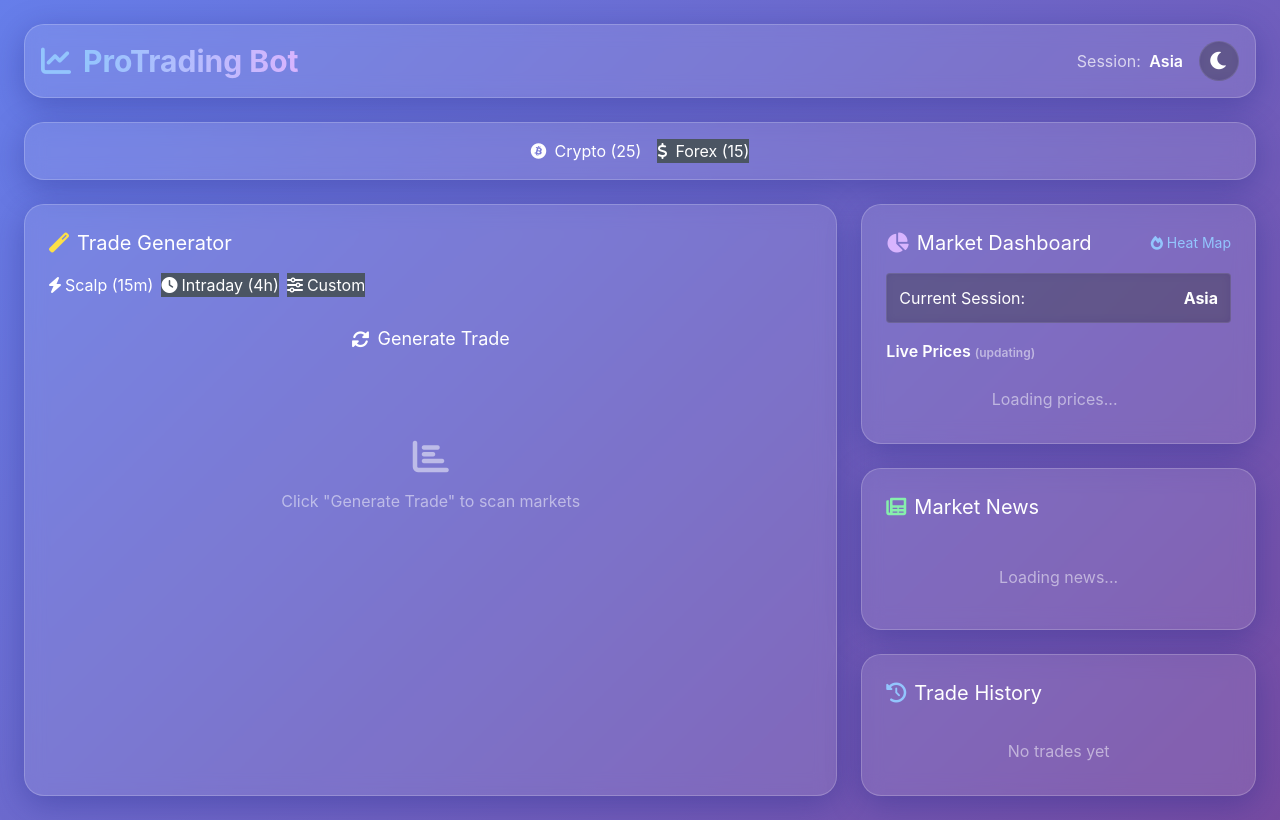
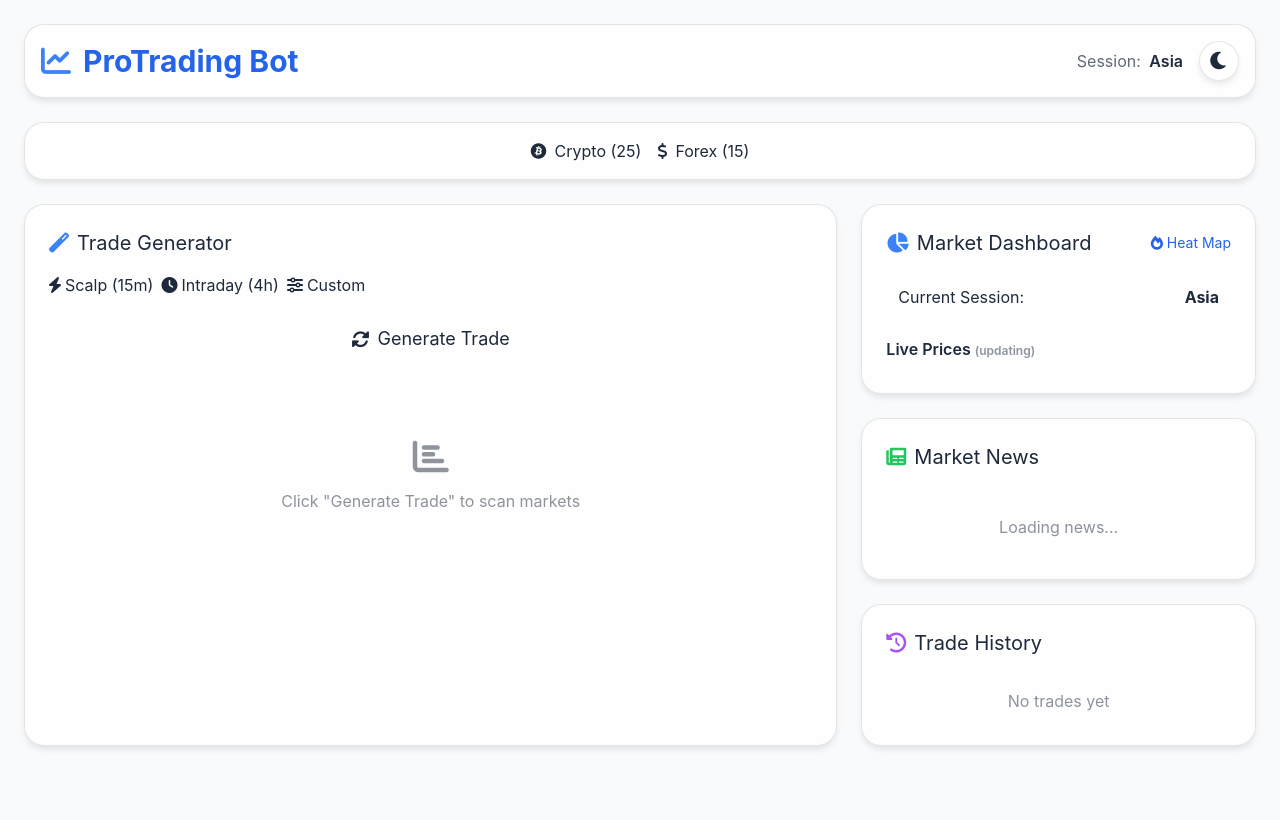
Before and after one commit to nabeelgaming858-wq/trading-bot-backend, a Python web app: template templates/index.html in a window 1280 px wide. After the commit the page ends 749 px from the top, so only its background shows below. Run offline with Jinja, Linux system fonts and the light colour scheme; the template is opened without the code that fills it, so the values that code supplies are empty; some libraries are stand-ins or nearby versions.

Commit message:
Refactor index.html for improved styling and functionality

```diff
--- a/templates/index.html
+++ b/templates/index.html
@@ -1,60 +1,49 @@
 <!DOCTYPE html>
-<html lang="en">
+<html lang="en" x-data="tradingBot()" x-init="init()" :class="{ 'dark': darkMode }">
 <head>
     <meta charset="UTF-8">
     <meta name="viewport" content="width=device-width, initial-scale=1.0, maximum-scale=1.0, user-scalable=yes">
     <title>ProTrading Bot | High-Probability Signals</title>
-    <!-- Tailwind CSS -->
     <script src="https://cdn.tailwindcss.com"></script>
-    <!-- Alpine.js -->
     <script defer src="https://cdn.jsdelivr.net/npm/alpinejs@3.x.x/dist/cdn.min.js"></script>
-    <!-- Font Awesome -->
     <link rel="stylesheet" href="https://cdnjs.cloudflare.com/ajax/libs/font-awesome/6.0.0-beta3/css/all.min.css">
     <style>
-        /* Theme variables */
         :root {
-            --bg-gradient: linear-gradient(135deg, #667eea 0%, #764ba2 100%);
-            --card-bg: rgba(255, 255, 255, 0.1);
-            --text: white;
-            --border: rgba(255,255,255,0.2);
-            --btn-secondary: #4b5563;
-        }
-        .dark {
-            --bg-gradient: linear-gradient(135deg, #1a1a2e 0%, #16213e 100%);
-            --card-bg: rgba(0, 0, 0, 0.5);
-            --text: #e0e0e0;
-            --border: rgba(255,255,255,0.1);
-            --btn-secondary: #2d3748;
+            --bg-light: #f8fafc;
+            --card-light: rgba(255,255,255,0.8);
+            --text-light: #1e293b;
+            --border-light: rgba(0,0,0,0.1);
+            --bg-dark: #0f172a;
+            --card-dark: rgba(15,23,42,0.8);
+            --text-dark: #e2e8f0;
+            --border-dark: rgba(255,255,255,0.1);
         }
         body {
-            background: var(--bg-gradient);
-            color: var(--text);
-            min-height: 100vh;
+            background: var(--bg-light);
+            color: var(--text-light);
             transition: background 0.3s, color 0.3s;
             font-family: 'Inter', sans-serif;
         }
+        .dark body {
+            background: var(--bg-dark);
+            color: var(--text-dark);
+        }
         .glass {
-            background: var(--card-bg);
+            background: var(--card-light);
             backdrop-filter: blur(10px);
-            -webkit-backdrop-filter: blur(10px);
-            border: 1px solid var(--border);
+            border: 1px solid var(--border-light);
             border-radius: 20px;
-            box-shadow: 0 8px 32px 0 rgba(31, 38, 135, 0.37);
+            box-shadow: 0 4px 6px -1px rgba(0,0,0,0.1);
         }
-        .glass-dark {
-            background: rgba(0, 0, 0, 0.3);
-            backdrop-filter: blur(5px);
-            border: 1px solid rgba(255,255,255,0.1);
-        }
-        .btn {
-            @apply px-4 py-2 rounded-lg transition-all duration-200 font-medium;
+        .dark .glass {
+            background: var(--card-dark);
+            border-color: var(--border-dark);
         }
         .btn-primary {
-            @apply bg-gradient-to-r from-blue-500 to-purple-500 hover:from-blue-600 hover:to-purple-600 text-white;
+            @apply bg-gradient-to-r from-blue-500 to-blue-600 hover:from-blue-600 hover:to-blue-700 text-white;
         }
         .btn-secondary {
-            background: var(--btn-secondary);
-            @apply text-white hover:opacity-80;
+            @apply bg-gray-200 hover:bg-gray-300 text-gray-800 dark:bg-gray-700 dark:hover:bg-gray-600 dark:text-white;
         }
         .price-updated {
             animation: pulse 0.5s;
@@ -64,32 +53,28 @@
             50% { opacity: 0.6; }
             100% { opacity: 1; }
         }
-        /* Custom scrollbar */
-        ::-webkit-scrollbar { width: 6px; }
-        ::-webkit-scrollbar-track { background: rgba(255,255,255,0.1); }
-        ::-webkit-scrollbar-thumb { background: rgba(255,255,255,0.3); border-radius: 10px; }
     </style>
 </head>
-<body class="p-4 md:p-6" x-data="tradingBot()" x-init="init()" :class="{ 'dark': darkMode }">
-    <div class="container mx-auto max-w-7xl">
-        <!-- Header with logo, session, theme toggle -->
+<body class="p-4 md:p-6">
+    <div class="container mx-auto max-w-7xl" x-data="tradingBot()" x-init="init()">
+        <!-- Header -->
         <div class="glass p-4 mb-6 flex flex-wrap items-center justify-between gap-4">
             <div class="flex items-center space-x-3">
-                <i class="fas fa-chart-line text-3xl text-blue-300"></i>
-                <h1 class="text-2xl md:text-3xl font-bold bg-clip-text text-transparent bg-gradient-to-r from-blue-300 to-purple-300">ProTrading Bot</h1>
+                <i class="fas fa-chart-line text-3xl text-blue-500"></i>
+                <h1 class="text-2xl md:text-3xl font-bold text-blue-600 dark:text-blue-400">ProTrading Bot</h1>
             </div>
             <div class="flex items-center space-x-4">
                 <div class="text-sm md:text-base">
                     <span class="opacity-70">Session:</span>
                     <span class="font-semibold ml-1 capitalize" x-text="session"></span>
                 </div>
-                <button @click="toggleTheme" class="w-10 h-10 rounded-full glass-dark flex items-center justify-center text-xl">
+                <button @click="toggleTheme" class="w-10 h-10 rounded-full glass flex items-center justify-center text-xl">
                     <i class="fas" :class="darkMode ? 'fa-sun' : 'fa-moon'"></i>
                 </button>
             </div>
         </div>
 
-        <!-- Asset Class Selector -->
+        <!-- Asset Selector -->
         <div class="glass p-4 mb-6 flex justify-center space-x-4">
             <button @click="assetClass = 'crypto'; fetchPrices(); fetchNews();" class="btn" :class="assetClass === 'crypto' ? 'btn-primary' : 'btn-secondary'">
                 <i class="fab fa-bitcoin mr-2"></i>Crypto (25)
@@ -101,9 +86,9 @@
 
         <!-- Main Grid -->
         <div class="grid grid-cols-1 lg:grid-cols-3 gap-6">
-            <!-- LEFT: Trade Generator -->
+            <!-- Left: Trade Generator -->
             <div class="lg:col-span-2 glass p-6">
-                <h2 class="text-xl mb-4 flex items-center"><i class="fas fa-magic mr-2 text-yellow-300"></i>Trade Generator</h2>
+                <h2 class="text-xl mb-4 flex items-center"><i class="fas fa-magic mr-2 text-blue-500"></i>Trade Generator</h2>
 
                 <!-- Trade Type Buttons -->
                 <div class="flex flex-wrap gap-2 mb-4">
@@ -118,10 +103,10 @@
                     </button>
                 </div>
 
-                <!-- Custom Duration Input (shown only when custom selected) -->
-                <div x-show="tradeType === 'custom'" class="mb-4 flex flex-wrap items-center gap-2" x-transition>
-                    <input type="number" x-model="customDuration" min="1" class="w-24 px-3 py-2 bg-black bg-opacity-30 rounded-lg border border-white border-opacity-20 text-white">
-                    <select x-model="customUnit" class="px-3 py-2 bg-black bg-opacity-30 rounded-lg border border-white border-opacity-20">
+                <!-- Custom Duration -->
+                <div x-show="tradeType === 'custom'" class="mb-4 flex flex-wrap items-center gap-2">
+                    <input type="number" x-model="customDuration" min="1" class="w-24 px-3 py-2 bg-white dark:bg-gray-800 rounded-lg border border-gray-300 dark:border-gray-600">
+                    <select x-model="customUnit" class="px-3 py-2 bg-white dark:bg-gray-800 rounded-lg border border-gray-300 dark:border-gray-600">
                         <option value="minutes">Minutes</option>
                         <option value="hours">Hours</option>
                         <option value="days">Days</option>
@@ -135,69 +120,45 @@
                     <span x-text="loading ? 'Scanning Markets...' : 'Generate Trade'"></span>
                 </button>
 
-                <!-- Trade Signal Card -->
-                <div x-show="signal" class="glass-dark p-6 rounded-xl" x-transition>
+                <!-- Top 3 Trades -->
+                <div x-show="signals.length > 0" class="space-y-4">
+                    <template x-for="(signal, index) in signals" :key="index">
+                        <div class="glass-dark p-4 rounded-xl border-l-4" :class="signal.direction === 'LONG' ? 'border-green-500' : 'border-red-500'">
                             <div class="flex justify-between items-start">
                                 <div>
-                            <span class="text-2xl font-bold" x-text="signal.asset"></span>
+                                    <span class="text-xl font-bold" x-text="signal.asset"></span>
                                     <span class="ml-2 px-2 py-1 text-xs rounded" :class="signal.direction === 'LONG' ? 'bg-green-500' : 'bg-red-500'" x-text="signal.direction"></span>
                                 </div>
                                 <div class="text-right">
                                     <div class="text-xs opacity-70">Confidence</div>
-                            <div class="text-xl font-bold" x-text="signal.confidence + '%'"></div>
+                                    <div class="text-lg font-bold" x-text="signal.confidence + '%'"></div>
                                 </div>
                             </div>
-                    <div class="grid grid-cols-2 md:grid-cols-4 gap-4 mt-4">
-                        <div>
-                            <div class="text-xs opacity-70">Entry</div>
-                            <div class="text-lg font-mono" x-text="signal.entry"></div>
+                            <div class="grid grid-cols-2 md:grid-cols-4 gap-2 mt-3 text-sm">
+                                <div><span class="opacity-70">Entry:</span> <span class="font-mono" x-text="signal.entry"></span></div>
+                                <div><span class="opacity-70">SL:</span> <span class="font-mono text-red-400" x-text="signal.stop_loss"></span></div>
+                                <div><span class="opacity-70">TP:</span> <span class="font-mono text-green-400" x-text="signal.take_profit"></span></div>
+                                <div><span class="opacity-70">Leverage:</span> <span class="font-mono" x-text="signal.leverage + 'x'"></span></div>
                             </div>
-                        <div>
-                            <div class="text-xs opacity-70">SL</div>
-                            <div class="text-lg font-mono text-red-300" x-text="signal.stop_loss + ' (' + signal.sl_percent + '%)'"></div>
+                            <p class="text-xs mt-2 opacity-80" x-text="signal.reason"></p>
                         </div>
-                        <div>
-                            <div class="text-xs opacity-70">TP</div>
-                            <div class="text-lg font-mono text-green-300" x-text="signal.take_profit + ' (' + signal.tp_percent + '%)'"></div>
-                        </div>
-                        <div>
-                            <div class="text-xs opacity-70">Leverage</div>
-                            <div class="text-lg font-mono" x-text="signal.leverage + 'x'"></div>
-                        </div>
-                    </div>
-                    <div class="grid grid-cols-2 gap-4 mt-2">
-                        <div>
-                            <div class="text-xs opacity-70">Duration</div>
-                            <div class="text-lg font-mono" x-text="signal.duration + ' min'"></div>
-                        </div>
-                        <div>
-                            <div class="text-xs opacity-70">Session</div>
-                            <div class="text-lg font-mono capitalize" x-text="signal.session"></div>
-                        </div>
-                    </div>
-                    <div class="mt-4 text-sm border-t border-white border-opacity-20 pt-4">
-                        <div class="font-semibold">Why this trade?</div>
-                        <p class="opacity-80" x-text="signal.reason"></p>
-                        <div class="mt-2 text-xs bg-black bg-opacity-30 p-2 rounded">
-                            <i class="fas fa-newspaper mr-1"></i> News: <span x-text="signal.news"></span>
-                        </div>
-                    </div>
+                    </template>
                 </div>
 
-                <!-- No trade placeholder -->
-                <div x-show="!signal && !loading" class="text-center py-12 opacity-50">
+                <!-- No trades placeholder -->
+                <div x-show="!signals.length && !loading" class="text-center py-12 opacity-50">
                     <i class="fas fa-chart-bar text-4xl mb-3"></i>
                     <p>Click "Generate Trade" to scan markets</p>
                 </div>
             </div>
 
-            <!-- RIGHT: Dashboard Panels -->
+            <!-- Right Panel -->
             <div class="space-y-6">
                 <!-- Market Dashboard -->
                 <div class="glass p-6">
                     <div class="flex justify-between items-center mb-4">
-                        <h2 class="text-xl flex items-center"><i class="fas fa-chart-pie mr-2 text-purple-300"></i>Market Dashboard</h2>
-                        <button @click="showHeatmap = true; fetchHeatmap()" class="text-sm text-blue-300 hover:underline">
+                        <h2 class="text-xl flex items-center"><i class="fas fa-chart-pie mr-2 text-blue-500"></i>Market Dashboard</h2>
+                        <button @click="showHeatmap = true; fetchHeatmap()" class="text-sm text-blue-600 dark:text-blue-400 hover:underline">
                             <i class="fas fa-fire"></i> Heat Map
                         </button>
                     </div>
@@ -217,21 +178,17 @@
                                 <span class="font-mono" :class="priceClass(sym, price)" x-text="formatPrice(price)"></span>
                             </div>
                         </template>
-                        <div x-show="Object.keys(livePrices).length === 0" class="text-center opacity-50 py-2">Loading prices...</div>
                     </div>
                 </div>
 
-                <!-- News Feed -->
+                <!-- News -->
                 <div class="glass p-6">
-                    <h2 class="text-xl mb-4 flex items-center"><i class="fas fa-newspaper mr-2 text-green-300"></i>Market News</h2>
+                    <h2 class="text-xl mb-4 flex items-center"><i class="fas fa-newspaper mr-2 text-green-500"></i>Market News</h2>
                     <div class="space-y-3 max-h-64 overflow-y-auto">
                         <template x-for="article in news.articles" :key="article.title">
                             <div class="glass-dark p-3 rounded">
                                 <div class="font-semibold text-sm" x-text="article.title"></div>
                                 <div class="text-xs opacity-70 mt-1" x-text="article.description"></div>
-                                <div class="text-xs mt-1" :class="{'text-green-300': news.sentiment === 'bullish', 'text-red-300': news.sentiment === 'bearish'}">
-                                    Sentiment: <span x-text="news.sentiment"></span>
-                                </div>
                             </div>
                         </template>
                         <div x-show="!news.articles.length" class="text-center opacity-50 py-4">Loading news...</div>
@@ -240,12 +197,12 @@
 
                 <!-- Trade History -->
                 <div class="glass p-6">
-                    <h2 class="text-xl mb-4 flex items-center"><i class="fas fa-history mr-2 text-blue-300"></i>Trade History</h2>
+                    <h2 class="text-xl mb-4 flex items-center"><i class="fas fa-history mr-2 text-purple-500"></i>Trade History</h2>
                     <div class="space-y-2 max-h-40 overflow-y-auto">
                         <template x-for="(trade, idx) in tradeHistory" :key="idx">
                             <div class="glass-dark p-2 rounded text-xs flex justify-between">
                                 <span x-text="trade.asset + ' ' + trade.direction"></span>
-                                <span :class="{'text-green-300': trade.outcome === 'win', 'text-red-300': trade.outcome === 'loss'}">@ <span x-text="trade.entry"></span></span>
+                                <span class="font-mono" x-text="trade.entry"></span>
                             </div>
                         </template>
                         <div x-show="!tradeHistory.length" class="text-center opacity-50 py-2">No trades yet</div>
@@ -255,7 +212,7 @@
         </div>
 
         <!-- Heat Map Modal -->
-        <div x-show="showHeatmap" class="fixed inset-0 bg-black bg-opacity-70 flex items-center justify-center p-4 z-50" @click.away="showHeatmap = false">
+        <div x-show="showHeatmap" class="fixed inset-0 bg-black bg-opacity-50 flex items-center justify-center p-4 z-50" @click.away="showHeatmap = false">
             <div class="glass p-6 max-w-4xl w-full max-h-[80vh] overflow-auto">
                 <div class="flex justify-between items-center mb-4">
                     <h3 class="text-xl"><i class="fas fa-fire mr-2"></i>Market Heat Map - <span class="capitalize" x-text="assetClass"></span></h3>
@@ -263,10 +220,10 @@
                 </div>
                 <div class="grid grid-cols-2 sm:grid-cols-3 md:grid-cols-5 gap-2">
                     <template x-for="item in heatmapData" :key="item.symbol">
-                        <div class="glass-dark p-2 rounded text-center" :style="{ backgroundColor: item.change > 0 ? 'rgba(0,255,0,0.2)' : 'rgba(255,0,0,0.2)' }">
+                        <div class="glass-dark p-2 rounded text-center" :style="{ backgroundColor: item.change > 0 ? 'rgba(0,200,0,0.2)' : 'rgba(200,0,0,0.2)' }">
                             <div class="font-bold text-sm" x-text="item.symbol"></div>
                             <div class="text-xs" x-text="formatPrice(item.price)"></div>
-                            <div class="text-xs" :class="item.change > 0 ? 'text-green-300' : 'text-red-300'" x-text="item.change + '%'"></div>
+                            <div class="text-xs" :class="item.change > 0 ? 'text-green-600' : 'text-red-600'" x-text="item.change + '%'"></div>
                         </div>
                     </template>
                 </div>
@@ -277,23 +234,21 @@
     <script>
         function tradingBot() {
             return {
-                // State
                 darkMode: localStorage.getItem('theme') === 'dark',
                 assetClass: 'crypto',
                 tradeType: 'scalp',
                 customDuration: 1,
                 customUnit: 'hours',
                 loading: false,
-                signal: null,
+                signals: [],
                 livePrices: {},
                 previousPrices: {},
                 session: 'asia',
-                news: { articles: [], sentiment: 'neutral' },
+                news: { articles: [] },
                 tradeHistory: JSON.parse(localStorage.getItem('tradeHistory') || '[]'),
                 showHeatmap: false,
                 heatmapData: [],
 
-                // Computed total minutes for custom duration
                 get totalMinutes() {
                     let mins = this.customDuration;
                     if (this.customUnit === 'hours') mins *= 60;
@@ -301,43 +256,32 @@
                     return mins;
                 },
 
-                // Initialization
                 init() {
                     this.fetchSession();
                     this.fetchPrices();
                     this.fetchNews();
-                    // Auto-refresh
                     setInterval(() => this.fetchPrices(), 10000);
                     setInterval(() => this.fetchSession(), 60000);
                     setInterval(() => this.fetchNews(), 120000);
-                    // Apply dark mode class
                     if (this.darkMode) document.documentElement.classList.add('dark');
                 },
 
-                // Theme toggle
                 toggleTheme() {
                     this.darkMode = !this.darkMode;
                     localStorage.setItem('theme', this.darkMode ? 'dark' : 'light');
                     document.documentElement.classList.toggle('dark');
                 },
 
-                // Set duration from preset
                 setDuration(type) {
                     this.tradeType = type;
                 },
 
-                // Fetch current trading session
                 async fetchSession() {
-                    try {
                     const res = await fetch('/api/session');
                     const data = await res.json();
                     this.session = data.session;
-                    } catch (e) {
-                        console.error('Session fetch error', e);
-                    }
                 },
 
-                // Fetch live prices for selected asset class
                 async fetchPrices() {
                     try {
                         const res = await fetch('/api/prices', {
@@ -348,12 +292,9 @@
                         const data = await res.json();
                         this.previousPrices = { ...this.livePrices };
                         this.livePrices = data;
-                    } catch (e) {
-                        console.error('Price fetch error', e);
-                    }
+                    } catch (e) { console.error(e); }
                 },
 
-                // Fetch news for selected asset class
                 async fetchNews() {
                     try {
                         const res = await fetch('/api/news', {
@@ -362,12 +303,9 @@
                             body: JSON.stringify({ asset_class: this.assetClass })
                         });
                         this.news = await res.json();
-                    } catch (e) {
-                        console.error('News fetch error', e);
-                    }
+                    } catch (e) { console.error(e); }
                 },
 
-                // Fetch heatmap data
                 async fetchHeatmap() {
                     try {
                         const res = await fetch('/api/heatmap', {
@@ -376,28 +314,23 @@
                             body: JSON.stringify({ asset_class: this.assetClass })
                         });
                         this.heatmapData = await res.json();
-                    } catch (e) {
-                        console.error('Heatmap fetch error', e);
-                    }
+                    } catch (e) { console.error(e); }
                 },
 
-                // Price formatting
-                formatPrice(price) {
-                    if (!price && price !== 0) return '--';
-                    if (price > 1000) return price.toFixed(0);
-                    if (price > 1) return price.toFixed(2);
-                    return price.toFixed(5);
+                formatPrice(p) {
+                    if (!p && p !== 0) return '--';
+                    if (p > 1000) return p.toFixed(0);
+                    if (p > 1) return p.toFixed(2);
+                    return p.toFixed(5);
                 },
 
-                // CSS class for price change animation
                 priceClass(sym, price) {
                     const prev = this.previousPrices[sym];
-                    if (prev && price > prev) return 'text-green-300 price-updated';
-                    if (prev && price < prev) return 'text-red-300 price-updated';
+                    if (prev && price > prev) return 'text-green-600 dark:text-green-400 price-updated';
+                    if (prev && price < prev) return 'text-red-600 dark:text-red-400 price-updated';
                     return '';
                 },
 
-                // Generate trade signal
                 async generateTrade() {
                     this.loading = true;
                     let duration = this.totalMinutes;
@@ -412,21 +345,22 @@
                         });
                         const data = await res.json();
                         if (data.success) {
-                            this.signal = data.signal;
-                            // Add to history (simulate outcome placeholder)
+                            this.signals = data.signals;
+                            // Save to history
+                            data.signals.forEach(s => {
                                 this.tradeHistory.unshift({
-                                asset: data.signal.asset,
-                                direction: data.signal.direction,
-                                entry: data.signal.entry,
-                                outcome: 'pending' // actual outcome would need tracking
+                                    asset: s.asset,
+                                    direction: s.direction,
+                                    entry: s.entry
                                 });
-                            if (this.tradeHistory.length > 10) this.tradeHistory.pop();
+                            });
+                            if (this.tradeHistory.length > 10) this.tradeHistory = this.tradeHistory.slice(0,10);
                             localStorage.setItem('tradeHistory', JSON.stringify(this.tradeHistory));
                         } else {
-                            alert(data.message || 'No trade found');
+                            alert(data.message || 'No trades found');
                         }
                     } catch (e) {
-                        alert('Error generating trade: ' + e.message);
+                        alert('Error: ' + e.message);
                     } finally {
                         this.loading = false;
                     }
```
Lines whose indentation alone changed are shown as unchanged.
